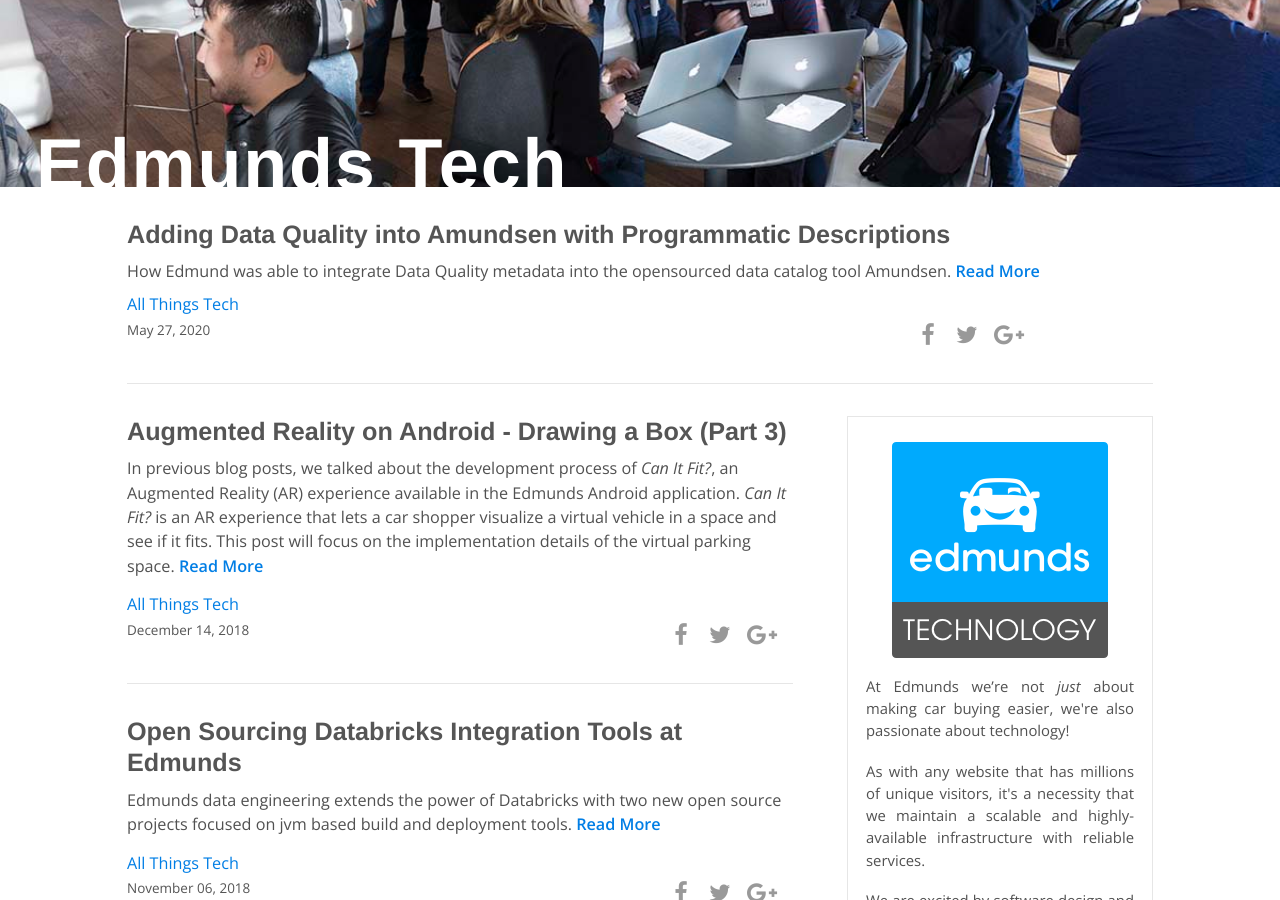
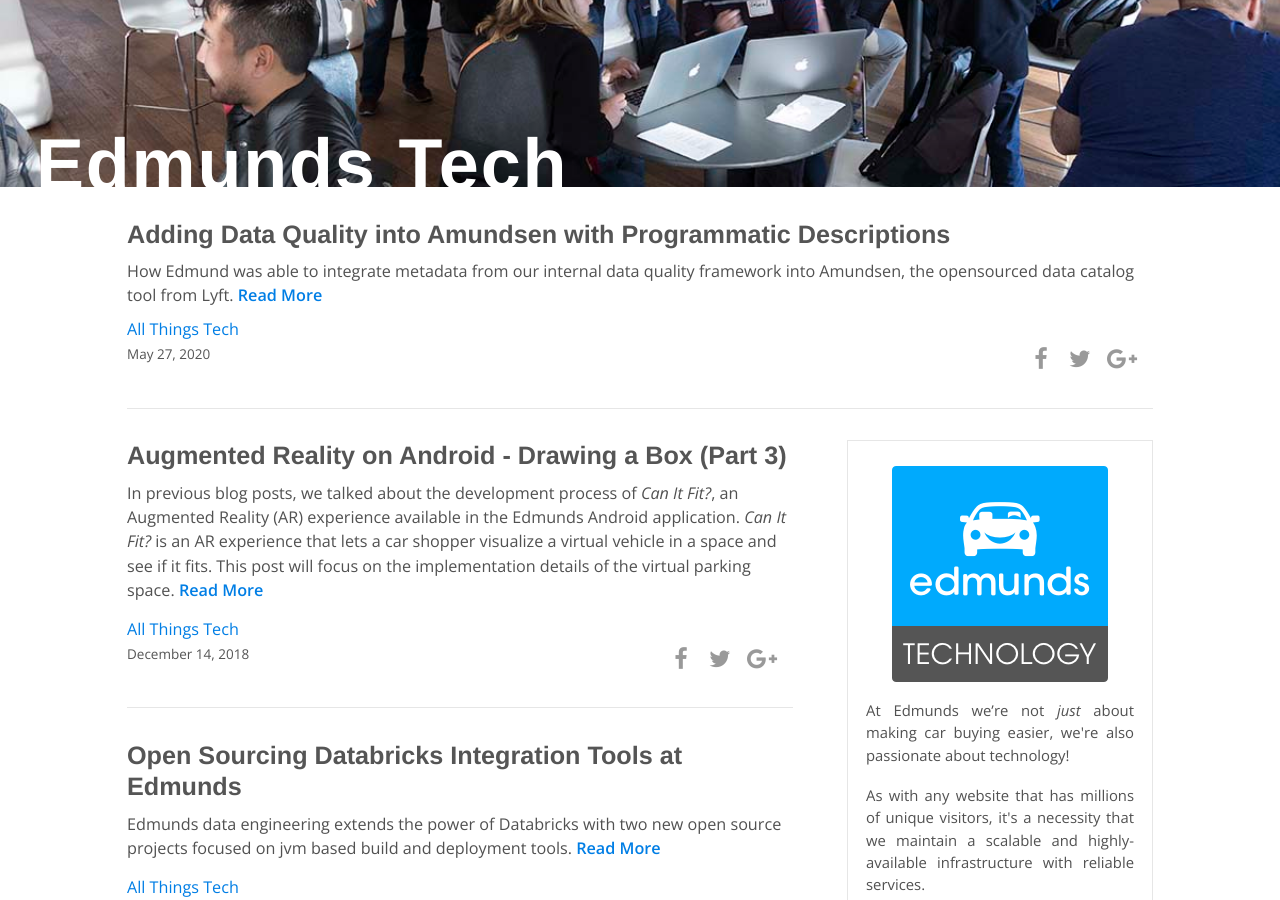
Before and after one commit to edmunds/edmunds.github.io, a Jekyll site: the page built from index.html, in a window 1280 px wide and 900 px high, scrolled down 303 px. Built offline with Jekyll 4.4.1, drawn with Linux system fonts in a browser that asks for light colours; the list of posts is cut into pages by our own code.

Commit message:
updating the summary

```diff
--- a/_posts/2020-05-27-Amundsen-Programmatic-Descriptions.md
+++ b/_posts/2020-05-27-Amundsen-Programmatic-Descriptions.md
@@ -7,7 +7,7 @@
 bio: Sam Shuster is Staff Engineer on the Data Engineering team at Edmunds.com
 
 biopic: sam-biopic2.jpg
-featured-summary: <p>How Edmund was able to integrate Data Quality metadata into the opensourced data catalog tool Amundsen.</p>
+featured-summary: <p>How Edmund was able to integrate metadata from our internal data quality framework into Amundsen, the opensourced data catalog tool from Lyft.</p>
 
 summary: How Edmund was able to integrate Data Quality metadata into the opensourced data catalog tool Amundsen.
 
```
